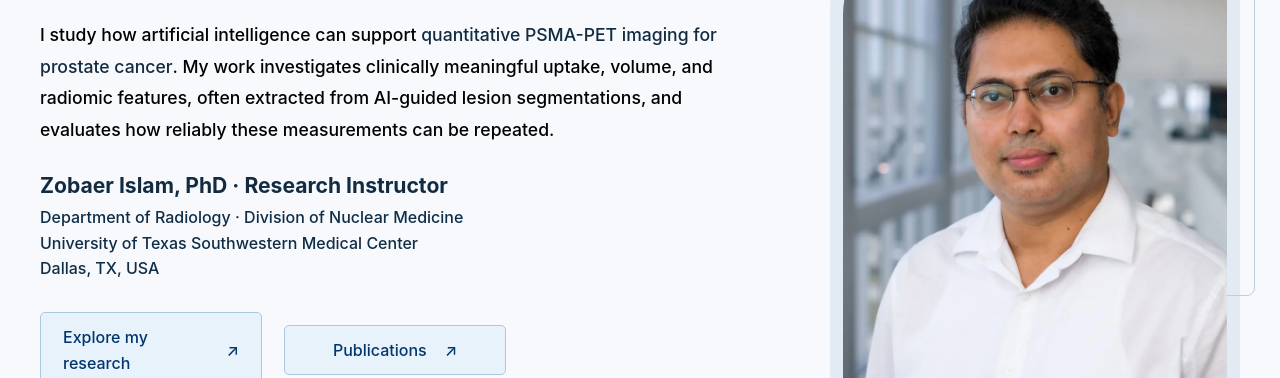
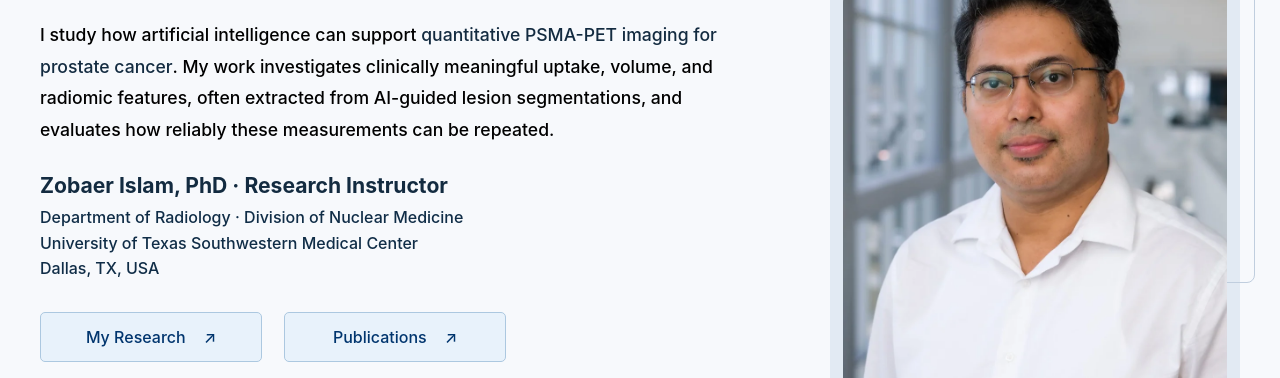
Before and after one commit to Zobaer/zobaer.github.io, a plain HTML site: page index.html in a window 1280 px wide. Shown: the part 284-662 px from the top of the page. Drawn offline with Linux system fonts and the light colour scheme.

Commit message:
Shorten homepage research button label

```diff
--- a/index.html
+++ b/index.html
@@ -559,7 +559,7 @@
 <p class="hero-role"><strong>Zobaer Islam, PhD · Research Instructor</strong>Department of Radiology · Division of Nuclear Medicine<br/>University of Texas Southwestern Medical Center<br/>Dallas, TX, USA</p>
 
 <div class="actions">
-<a class="button" href="research.html">Explore my research <span aria-hidden="true">↗</span></a>
+<a class="button" href="research.html">My Research <span aria-hidden="true">↗</span></a>
 <a class="button" href="publications.html">Publications <span aria-hidden="true">↗</span></a>
 </div>
 <div aria-label="Professional links" class="profile-links home-profiles">
```
